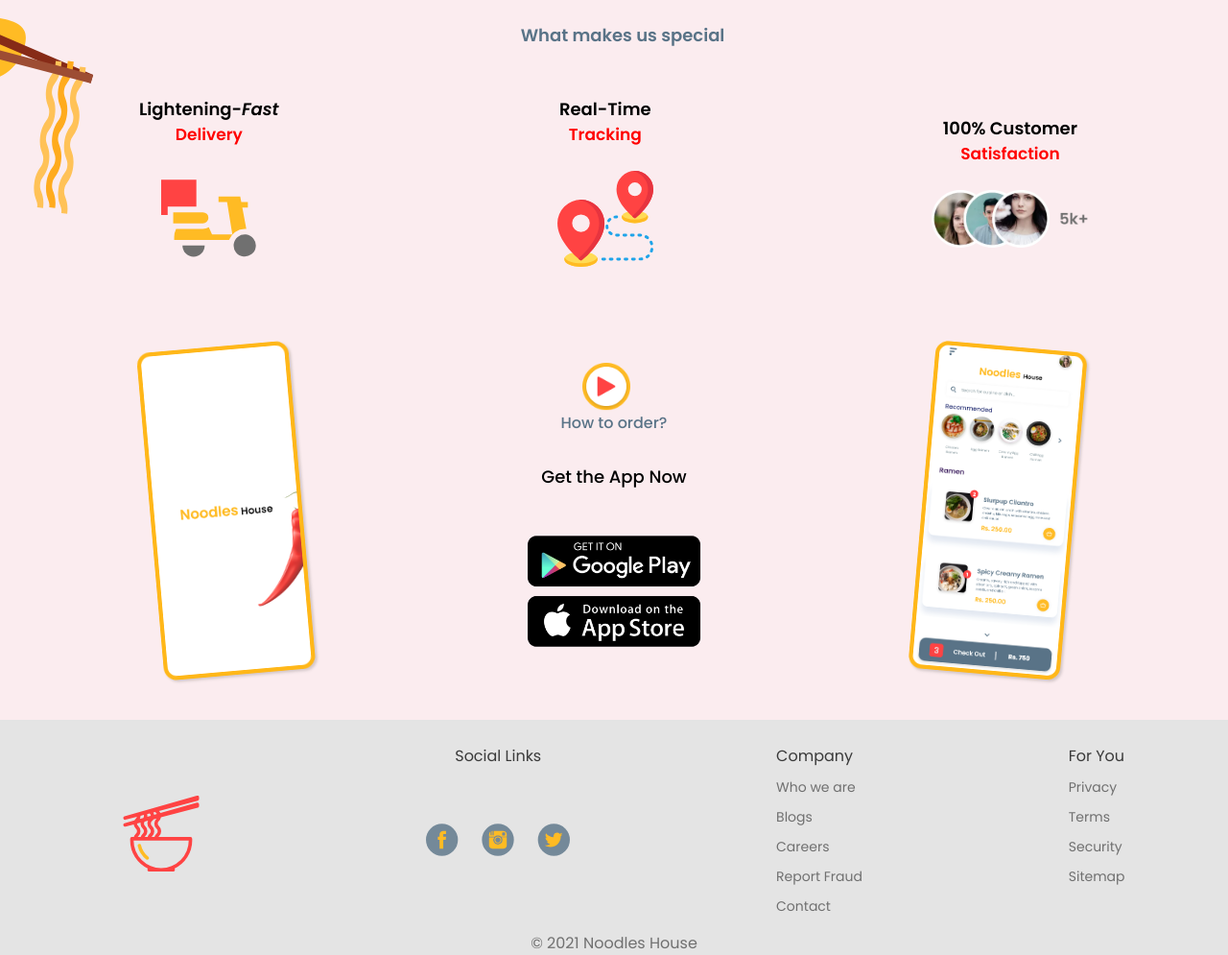
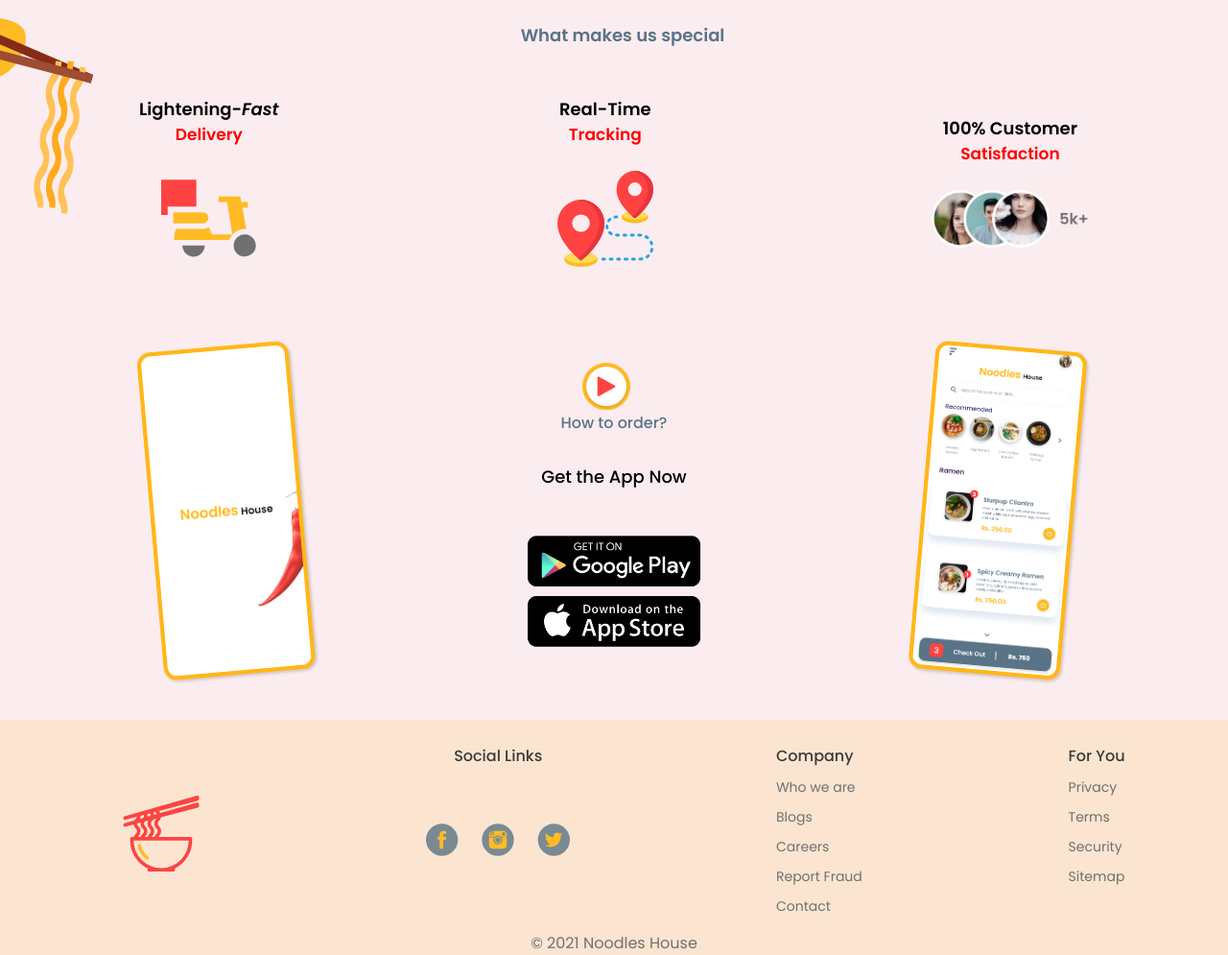
Before and after one commit to Birat-Poudel/Noodles-House, a website built with Parcel: page index.html in a window 1280 px wide. Shown: the part 1096-2091 px from the top of the page at 96% size. Built offline with nearby package versions, Linux system fonts and the light colour scheme.

Commit message:
UI updates - footer and favicon added

```diff
--- a/index.html
+++ b/index.html
@@ -5,6 +5,7 @@
     <meta http-equiv="X-UA-Compatible" content="IE=edge" />
     <meta name="viewport" content="width=device-width, initial-scale=1.0" />
     <meta name="description" content="The best noodles place in the town." />
+    <link rel="shortcut icon" href="/assets/icons/logo.svg" type="image/x-icon">
     <title>Noodles House</title>
     <link rel="stylesheet" href="styles.css" />
     <link rel="preconnect" href="https://fonts.googleapis.com" />
--- a/styles.css
+++ b/styles.css
@@ -806,7 +806,8 @@
 /* Footer */
 
 footer {
-  background-color: #e4e4e4;
+  /* background-color: #e4e4e4; */
+  background-color: var(--color-primary);
 }
 
 .footer-container {
@@ -818,7 +819,7 @@
 .ft1,
 .ft2 {
   font-size: 1.6rem;
-  font-weight: 400;
+  font-weight: 500;
   color: #3a3a3a;
 }
 
@@ -861,6 +862,7 @@
 
 .slinks {
   color: #3a3a3a;
+  font-weight: 500;
 }
 
 @media screen and (max-width: 768px) {
```
